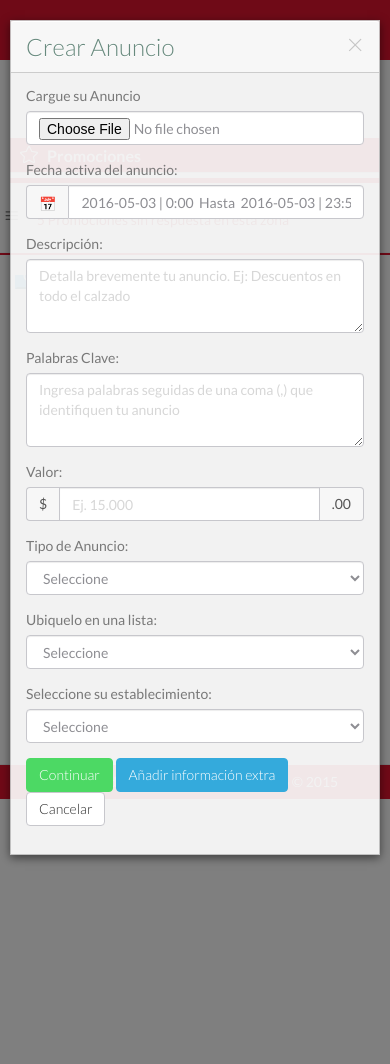
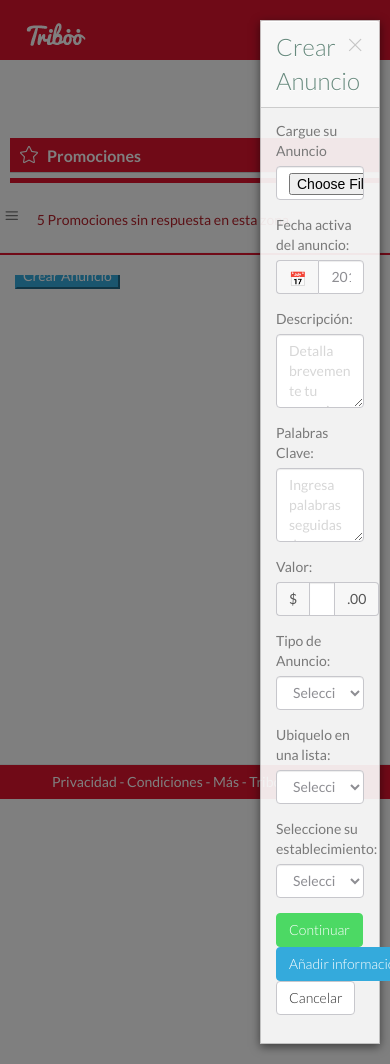
Before and after one commit to camilomales/TribooWebapp, a PHP site: page /tribooweb/misMomentos.php in a window 390 px wide, after a click on "Crear Anuncio". Run offline with PHP 8.4, Linux system fonts and the light colour scheme; the visitor is signed in with stand-in values (Sample User, id 1); data comes from the database, SQL or seed files in the repository; some libraries are stand-ins or nearby versions.

Commit message:
correccion en modal Aprovechar promocion

```diff
--- a/public/css/style-responsive3.css
+++ b/public/css/style-responsive3.css
@@ -98,7 +98,14 @@
         position: none !important;
 
     }
+    .modal-content{
+    border-radius:0px;
+    background:rgba(255,255,255,0.9);
+    max-width: 100%;
+    margin-left: 250px;
+	}
     .img-responsive{
+
 
     }
     .col-md-4{
```
